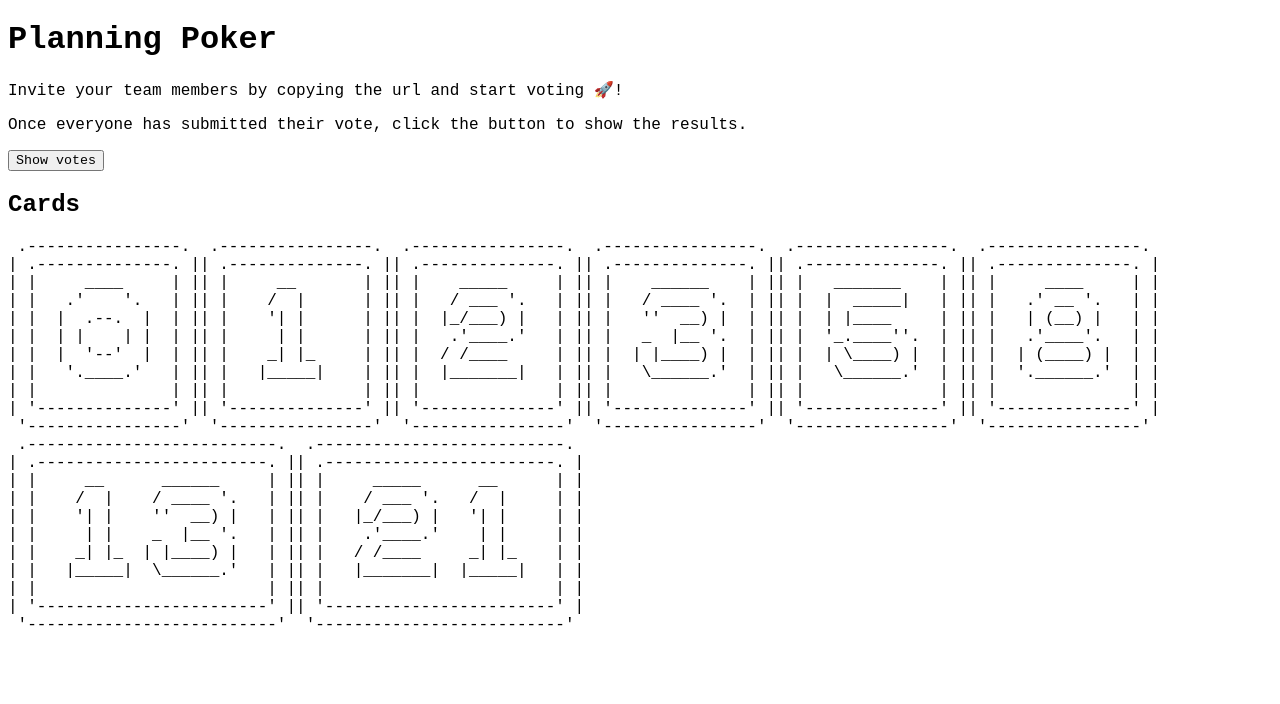
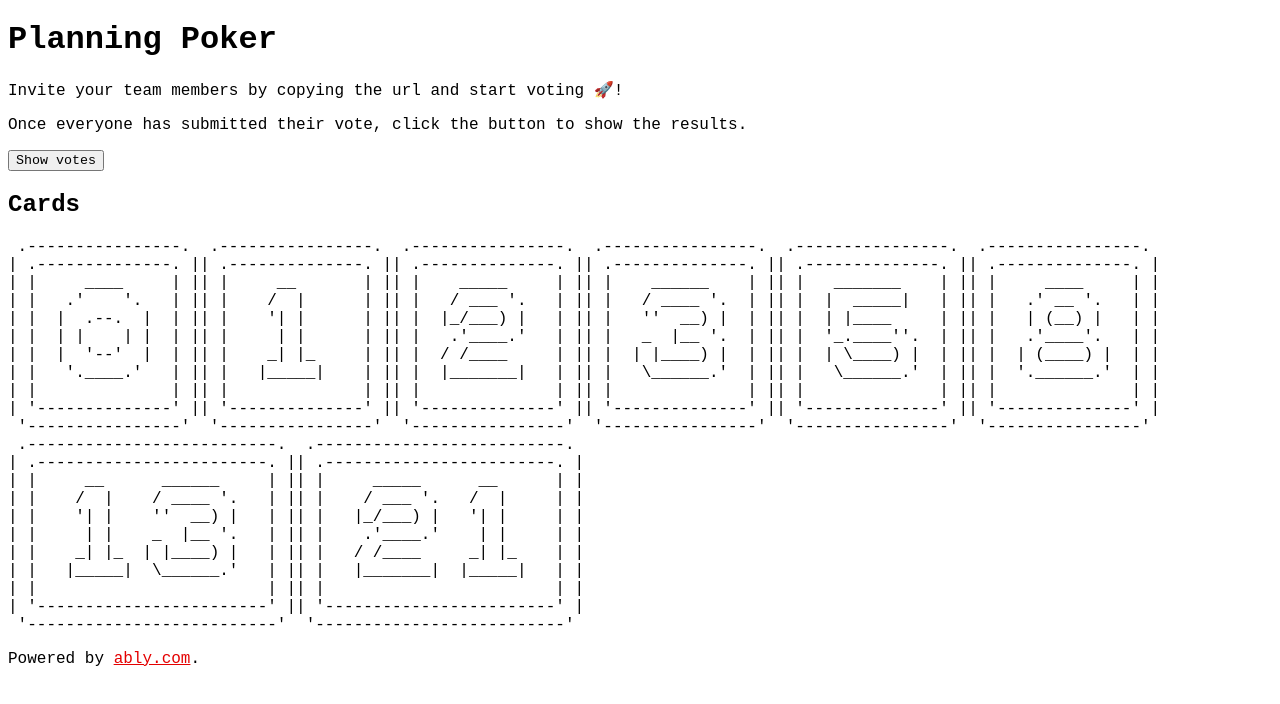
Before and after one commit to ably-labs/agile-flush-vue-app, a Vue app: page / in a window 1280 px wide. Shown: the top 704 px of the page. Built offline with nearby package versions, Linux system fonts and the light colour scheme.

Commit message:
Add footer message

```diff
--- a/src/App.vue
+++ b/src/App.vue
@@ -22,6 +22,7 @@
         <p class="votecount" v-if="showResults">{{ card.count }}</p>
       </div>
     </div>
+    <p>Powered by <a href="https://www.ably.com" target="_blank">ably.com</a>.</p>
   </div>
 </template>
 
@@ -199,7 +200,11 @@ body {
 
 .selected {
   font-weight: bold;
-  color: red;
+  color: #e40000;
+}
+
+a {
+  color: #e40000
 }
 
 button {
```
